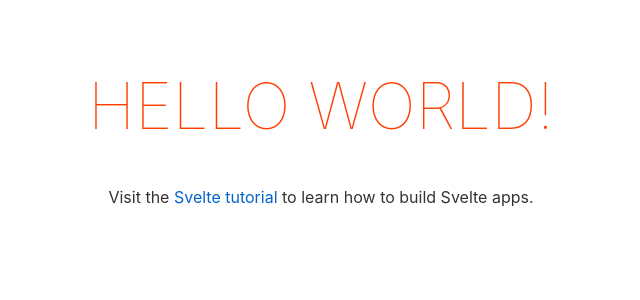
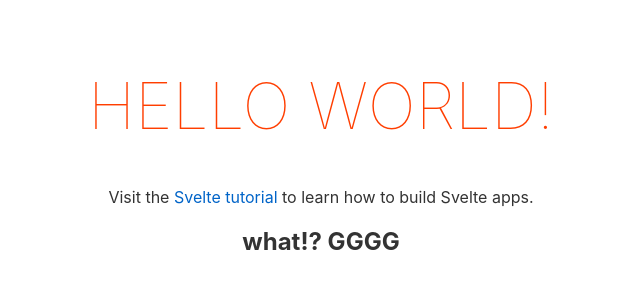
Before and after one commit to Billy6boss/svelte_learing, a Svelte app in the folder svelte-demo/: page / in a window 1280 px wide. Shown: the top 300 px of the page, without its empty margins (319-959 px from the left). Built offline with nearby package versions, Linux system fonts and the light colour scheme.

Commit message:
my first update

```diff
--- a/svelte-demo/src/App.svelte
+++ b/svelte-demo/src/App.svelte
@@ -1,10 +1,12 @@
 <script>
 	export let name;
+	let say ='what!? GGGG';
 </script>
 
 <main>
 	<h1>Hello {name}!</h1>
 	<p>Visit the <a href="https://svelte.dev/tutorial">Svelte tutorial</a> to learn how to build Svelte apps.</p>
+	<h2>{say}</h2>
 </main>
 
 <style>
```
